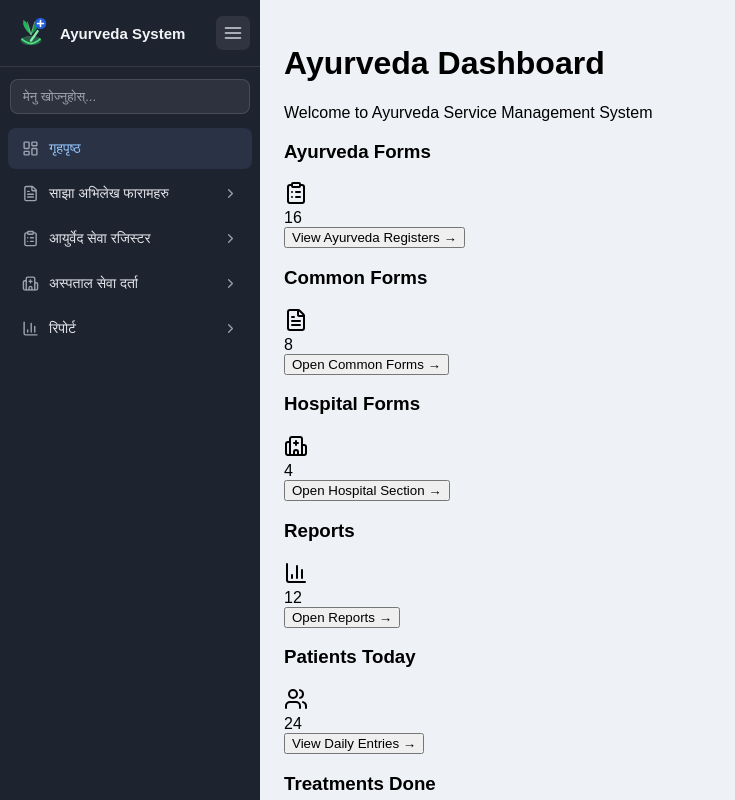
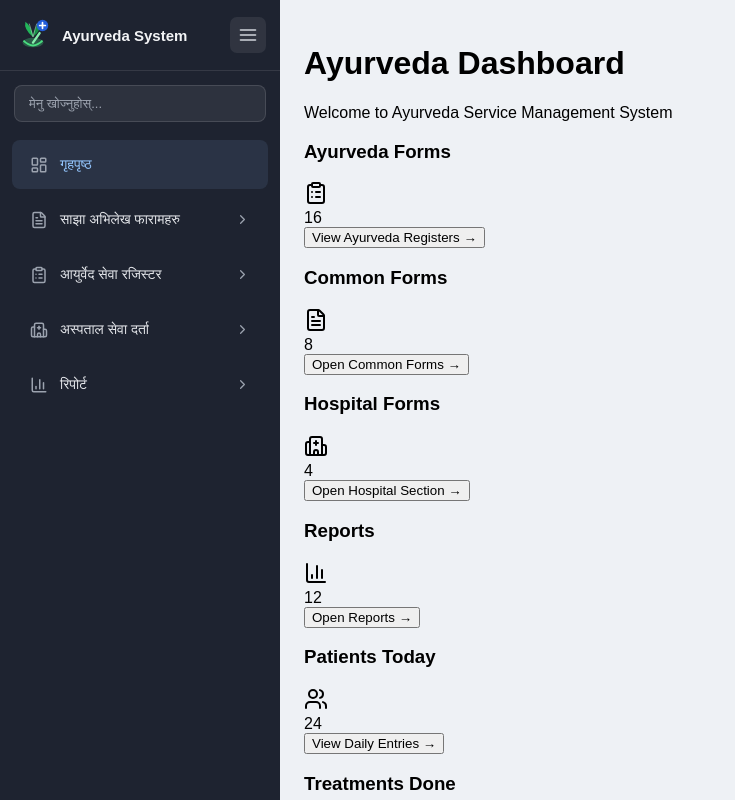
Before and after one commit to CodeBySushant/Ayurveda, a React (Vite) app in the folder frontend/: page /dashboard in a window 1280 px wide. Shown: the top 800 px of the page, without its empty margins (0-735 px from the left). Built offline with nearby package versions, Linux system fonts and the light colour scheme; the HTML template or start-up script is replaced by a standard one.

Commit message:
Sidebar Properly Working Now

```diff
--- a/frontend/src/App.css
+++ b/frontend/src/App.css
@@ -29,17 +29,17 @@ body {
   padding: 0;
 }
 
-.sidebar-open  { width: 260px; }
-.sidebar-closed { width: 60px; }
+.sidebar-open  { width: 280px; }
+.sidebar-closed { width: 68px; }
 
 /* ─── Sidebar Header ─── */
 .sidebar-header {
   display: flex;
   align-items: center;
   gap: 10px;
-  padding: 14px 10px 14px 12px;
+  padding: 16px 14px;
   border-bottom: 1px solid rgba(255,255,255,0.1);
-  min-height: 62px;
+  min-height: 66px;
   flex-shrink: 0;
 }
 
@@ -65,7 +65,7 @@ body {
   background: rgba(255,255,255,0.08);
   border: none;
   border-radius: 7px;
-  padding: 7px;
+  padding: 8px;
   cursor: pointer;
   color: #d1d5db;
   display: flex;
@@ -79,10 +79,9 @@ body {
   color: #fff;
 }
 
-/* Collapsed: center the toggle */
 .sidebar-closed .sidebar-header {
   justify-content: center;
-  padding: 14px 0;
+  padding: 16px 0;
 }
 
 .sidebar-closed .sidebar-toggle-btn {
@@ -91,9 +90,9 @@ body {
 
 /* ─── Search ─── */
 .sidebar-search {
-  width: calc(100% - 20px);
-  margin: 12px 10px 8px;
-  padding: 9px 12px;
+  width: calc(100% - 28px);
+  margin: 14px 14px 10px;
+  padding: 10px 14px;
   border-radius: 8px;
   border: 1px solid rgba(255,255,255,0.12);
   background: rgba(255,255,255,0.07);
@@ -114,8 +113,8 @@ body {
 .sidebar nav {
   display: flex;
   flex-direction: column;
-  gap: 2px;
-  padding: 6px 8px;
+  gap: 4px;
+  padding: 8px 12px 16px;
   flex: 1;
 }
 
@@ -128,8 +127,8 @@ body {
   transition: margin-left 0.25s ease;
 }
 
-.main-expanded  { margin-left: 260px; }
-.main-collapsed { margin-left: 60px; }
+.main-expanded  { margin-left: 280px; }
+.main-collapsed { margin-left: 68px; }
 
 /* ─── Scrollbar ─── */
 .sidebar::-webkit-scrollbar       { width: 4px; }
--- a/frontend/src/components/SidebarItem.jsx
+++ b/frontend/src/components/SidebarItem.jsx
@@ -37,16 +37,15 @@ const SidebarItem = ({
 
   const shouldBeOpen = isOpen || (searchTerm !== "" && hasVisibleLinks);
 
-  /* ── COLLAPSED MODE: icon + short label only ── */
+  const FolderIcon = ({ size = 20 }) => (
+    <svg width={size} height={size} viewBox="0 0 24 24" fill="none" stroke="currentColor" strokeWidth="1.8" strokeLinecap="round" strokeLinejoin="round">
+      <path d="M3 7a2 2 0 0 1 2-2h4l2 2h8a2 2 0 0 1 2 2v8a2 2 0 0 1-2 2H5a2 2 0 0 1-2-2V7z"/>
+    </svg>
+  );
+
+  /* ── COLLAPSED MODE ── */
   if (collapsed) {
     const isActive = activeLink === item.path || isParentActive;
-
-    const FolderIcon = () => (
-      <svg width="20" height="20" viewBox="0 0 24 24" fill="none" stroke="currentColor" strokeWidth="1.8" strokeLinecap="round" strokeLinejoin="round">
-        <path d="M3 7a2 2 0 0 1 2-2h4l2 2h8a2 2 0 0 1 2 2v8a2 2 0 0 1-2 2H5a2 2 0 0 1-2-2V7z"/>
-      </svg>
-    );
-
     return (
       <div
         title={item.label}
@@ -56,14 +55,14 @@ const SidebarItem = ({
           flexDirection: "column",
           alignItems: "center",
           justifyContent: "center",
-          padding: "8px 4px",
+          padding: "10px 4px",
           cursor: "pointer",
           borderRadius: "8px",
           background: isActive ? "rgba(147,197,253,0.12)" : "transparent",
           color: isActive ? "#93c5fd" : "#9ca3af",
           transition: "background 0.15s, color 0.15s",
           gap: "5px",
-          minHeight: "52px",
+          minHeight: "56px",
         }}
         onMouseEnter={(e) => {
           if (!isActive) {
@@ -80,13 +79,13 @@ const SidebarItem = ({
       >
         {item.icon
           ? React.createElement(item.icon, { size: 20, style: { flexShrink: 0 } })
-          : <FolderIcon />
+          : <FolderIcon size={20} />
         }
         <span style={{
           fontSize: "9px",
           lineHeight: "1.2",
           textAlign: "center",
-          width: "52px",
+          width: "56px",
           overflow: "hidden",
           textOverflow: "ellipsis",
           whiteSpace: "nowrap",
@@ -99,12 +98,6 @@ const SidebarItem = ({
   }
 
   /* ── EXPANDED: Parent With Children ── */
-  const FolderIconSmall = () => (
-    <svg width="17" height="17" viewBox="0 0 24 24" fill="none" stroke="#9ca3af" strokeWidth="1.8" strokeLinecap="round" strokeLinejoin="round">
-      <path d="M3 7a2 2 0 0 1 2-2h4l2 2h8a2 2 0 0 1 2 2v8a2 2 0 0 1-2 2H5a2 2 0 0 1-2-2V7z"/>
-    </svg>
-  );
-
   if (hasChildren) {
     return (
       <div style={{ marginBottom: "2px" }}>
@@ -115,7 +108,7 @@ const SidebarItem = ({
             display: "flex",
             alignItems: "center",
             justifyContent: "space-between",
-            padding: "10px 14px",
+            padding: "14px 18px",
             borderRadius: "8px",
             border: "none",
             cursor: "pointer",
@@ -126,10 +119,10 @@ const SidebarItem = ({
           onMouseEnter={(e) => (e.currentTarget.style.background = "rgba(255,255,255,0.1)")}
           onMouseLeave={(e) => (e.currentTarget.style.background = shouldBeOpen ? "rgba(255,255,255,0.12)" : "transparent")}
         >
-          <div style={{ display: "flex", alignItems: "center", gap: "10px" }}>
+          <div style={{ display: "flex", alignItems: "center", gap: "12px" }}>
             {item.icon
-              ? React.createElement(item.icon, { size: 17, style: { color: "#9ca3af", flexShrink: 0 } })
-              : <FolderIconSmall />
+              ? React.createElement(item.icon, { size: 18, style: { color: "#9ca3af", flexShrink: 0 } })
+              : <FolderIcon size={18} />
             }
             <span style={{ fontSize: "14px", lineHeight: "1.5", textAlign: "left" }}>
               {item.label}
@@ -143,17 +136,17 @@ const SidebarItem = ({
 
         {shouldBeOpen && (
           <div style={{
-            marginLeft: "14px",
-            paddingLeft: "12px",
+            marginLeft: "16px",
+            paddingLeft: "14px",
             borderLeft: "1px solid rgba(255,255,255,0.15)",
             marginTop: "2px",
-            marginBottom: "4px",
+            marginBottom: "6px",
           }}>
             {filteredChildren.map((child, index) => {
               if (child.type === "title") {
                 return (
                   <div key={`${item.id}-title-${index}`} style={{
-                    padding: "10px 10px 4px",
+                    padding: "14px 12px 6px",
                     fontSize: "11px",
                     fontWeight: "600",
                     color: "#6b7280",
@@ -172,8 +165,8 @@ const SidebarItem = ({
                   to={child.path}
                   style={{
                     display: "block",
-                    padding: "8px 12px",
-                    fontSize: "13.5px",
+                    padding: "12px 16px",
+                    fontSize: "14px",
                     lineHeight: "1.5",
                     borderRadius: "0 8px 8px 0",
                     textDecoration: "none",
@@ -212,8 +205,8 @@ const SidebarItem = ({
       style={{
         display: "flex",
         alignItems: "center",
-        gap: "10px",
-        padding: "10px 14px",
+        gap: "12px",
+        padding: "14px 18px",
         borderRadius: "8px",
         textDecoration: "none",
         color: isActive ? "#93c5fd" : "#e5e7eb",
@@ -225,8 +218,8 @@ const SidebarItem = ({
       onMouseLeave={(e) => { if (!isActive) e.currentTarget.style.background = "transparent"; }}
     >
       {item.icon
-        ? React.createElement(item.icon, { size: 17, style: { color: "#9ca3af", flexShrink: 0 } })
-        : <FolderIconSmall />
+        ? React.createElement(item.icon, { size: 18, style: { color: "#9ca3af", flexShrink: 0 } })
+        : <FolderIcon size={18} />
       }
       <span style={{ fontSize: "14px", lineHeight: "1.5" }}>{item.label}</span>
     </Link>
```
